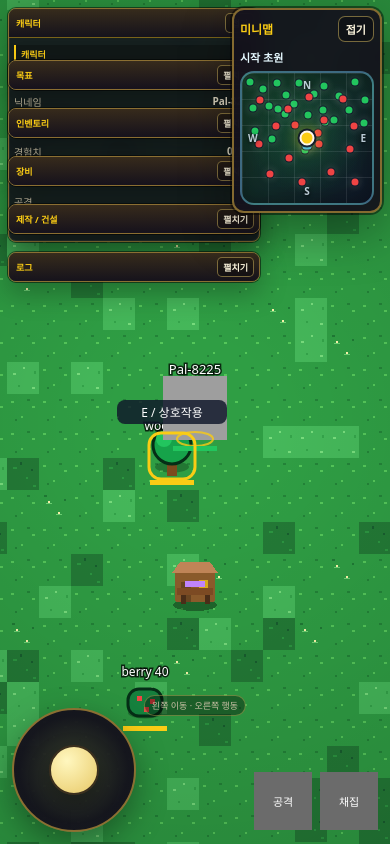
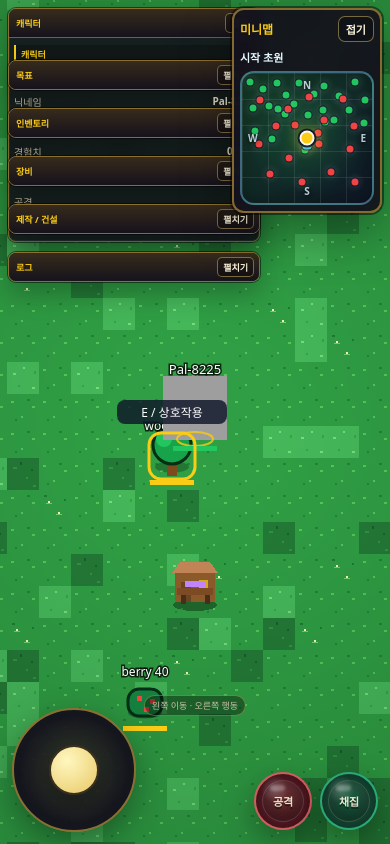
Before and after one commit to winzfs/palpalworld, a Next.js app in the folder apps/web/: page / in a window 390 px wide. Built offline with nearby package versions, Linux system fonts and the light colour scheme.

Commit message:
Style mobile action buttons like joystick controls

```diff
--- a/apps/web/src/app/globals.css
+++ b/apps/web/src/app/globals.css
@@ -411,6 +411,7 @@ button:disabled {
 }
 
 .action-button,
+.mobile-action,
 .joystick-base {
   display: grid;
   place-items: center;
@@ -424,11 +425,65 @@ button:disabled {
   touch-action: none;
 }
 
-.action-button {
+.action-button,
+.mobile-action {
+  position: relative;
   width: 72px;
   height: 72px;
-  font-weight: 900;
+  overflow: hidden;
+  color: #fff7df;
+  font-weight: 950;
   cursor: pointer;
+  text-align: center;
+  text-shadow: 0 2px 0 rgb(0 0 0 / 0.42);
+  background:
+    radial-gradient(circle at 35% 28%, rgb(255 255 255 / 0.22), transparent 26%),
+    radial-gradient(circle, rgb(242 209 107 / 0.18), rgb(20 18 28 / 0.88) 64%),
+    rgb(20 18 28 / 0.88);
+}
+
+.mobile-action::before,
+.mobile-action::after {
+  content: "";
+  pointer-events: none;
+  position: absolute;
+  border-radius: 999px;
+}
+
+.mobile-action::before {
+  inset: 8px;
+  border: 1px solid rgb(255 247 223 / 0.14);
+  box-shadow: inset 0 8px 18px rgb(255 255 255 / 0.08), inset 0 -10px 18px rgb(0 0 0 / 0.28);
+}
+
+.mobile-action::after {
+  left: 18px;
+  top: 13px;
+  width: 18px;
+  height: 8px;
+  background: rgb(255 255 255 / 0.22);
+  filter: blur(1px);
+}
+
+.mobile-action:active {
+  transform: translateY(2px) scale(0.96);
+  box-shadow: 0 5px 16px rgb(0 0 0 / 0.42), inset 0 0 0 1px rgb(0 0 0 / 0.35);
+}
+
+.mobile-action--primary {
+  border-color: rgb(248 113 113 / 0.78);
+  background:
+    radial-gradient(circle at 35% 28%, rgb(255 255 255 / 0.24), transparent 26%),
+    radial-gradient(circle, rgb(248 113 113 / 0.22), rgb(70 18 28 / 0.9) 66%),
+    rgb(70 18 28 / 0.9);
+}
+
+.mobile-action--secondary {
+  border-color: rgb(52 211 153 / 0.72);
+  background:
+    radial-gradient(circle at 35% 28%, rgb(255 255 255 / 0.24), transparent 26%),
+    radial-gradient(circle, rgb(52 211 153 / 0.2), rgb(17 57 42 / 0.9) 66%),
+    rgb(17 57 42 / 0.9);
 }
 
 .mobile-joystick {
@@ -724,6 +779,17 @@ button:disabled {
     font-size: 11px;
   }
 
+  .mobile-action::before {
+    inset: 6px;
+  }
+
+  .mobile-action::after {
+    left: 14px;
+    top: 11px;
+    width: 15px;
+    height: 6px;
+  }
+
   .mobile-joystick {
     left: calc(12px + var(--safe-left));
     bottom: calc(12px + var(--safe-bottom));
```
